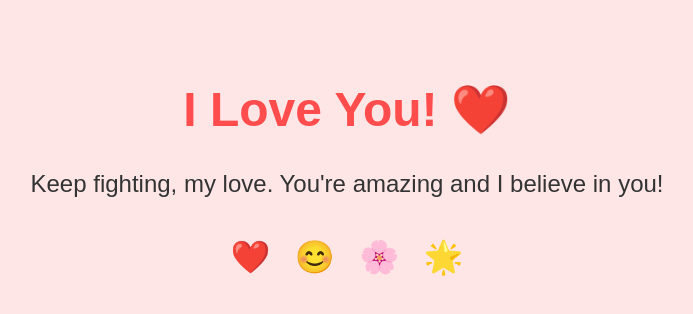
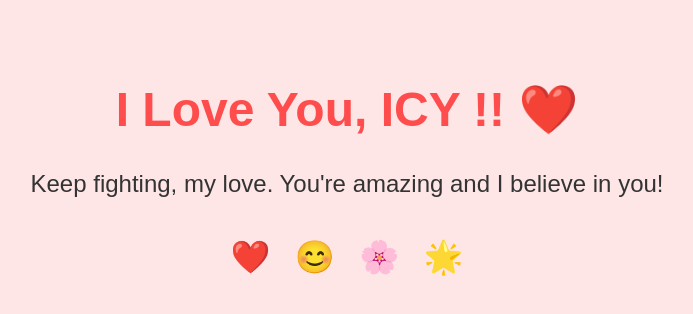
Before and after one commit to KevinAxellino/romantic-surprise, a plain HTML site: page index.html in a window 1280 px wide. Shown: the whole page, without its empty margins (293-986 px from the left). Drawn offline with Linux system fonts and the light colour scheme.

Commit message:
Update index.html

```diff
--- a/index.html
+++ b/index.html
@@ -61,7 +61,7 @@
   </style>
 </head>
 <body>
-  <h1>I Love You! ❤️</h1>
+  <h1>I Love You, ICY !! ❤️</h1>
   <p>Keep fighting, my love. You're amazing and I believe in you!</p>
 
   <div class="emoji-container">
```
